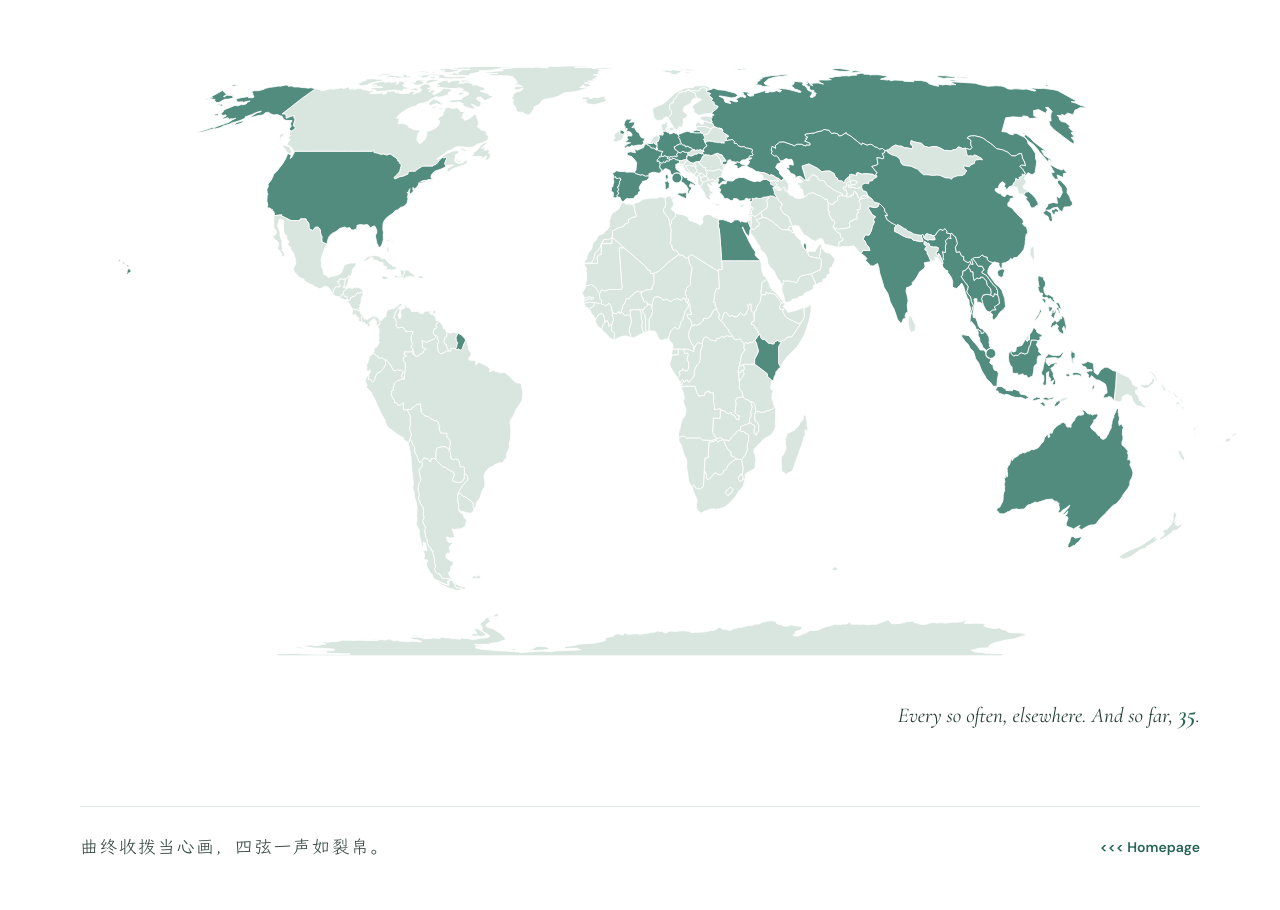
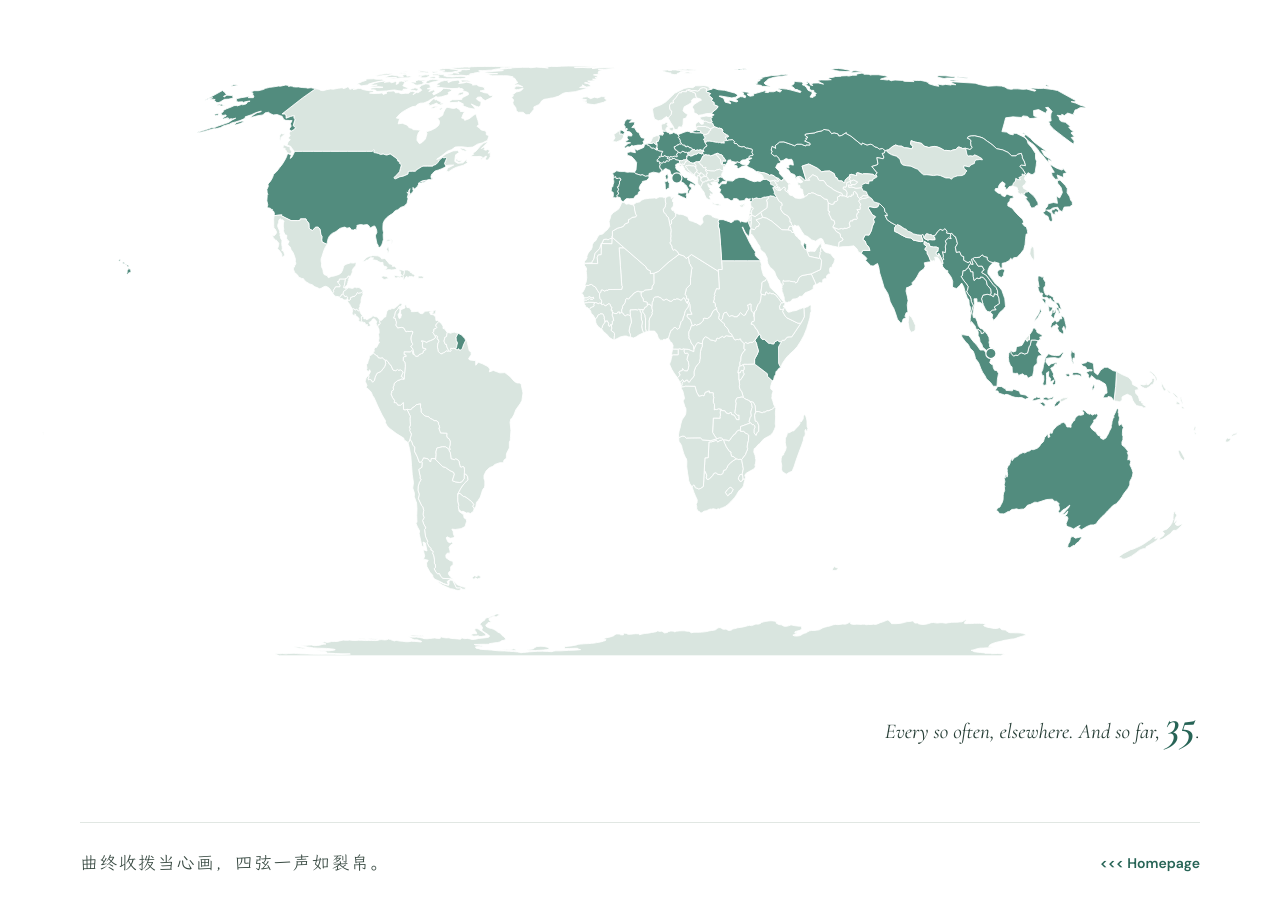
Before and after one commit to feelvoice/map, a plain HTML site: page index.html in a window 1280 px wide. Shown: the part 170-1080 px from the top of the page. Drawn offline with Linux system fonts and the light colour scheme.

Commit message:
Double the size of the map count

```diff
--- a/travel.css
+++ b/travel.css
@@ -169,7 +169,7 @@ h1, h2 { font-weight: 400; }
 .map-total-phrase { display: inline-block; }
 .map-total-number {
   color: var(--green);
-  font-size: 1.15em;
+  font-size: 2em;
   font-weight: 600;
   line-height: 1;
 }
```
